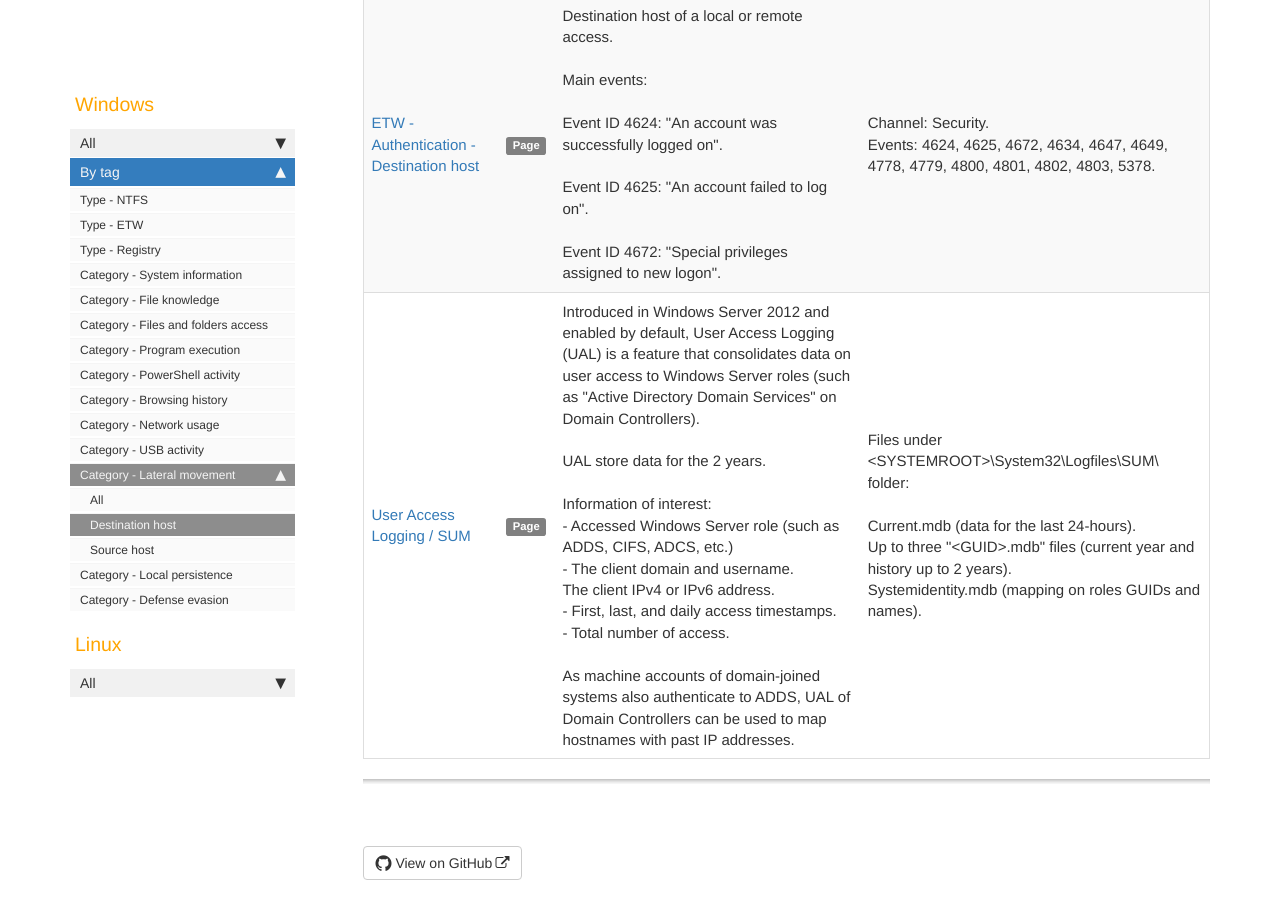
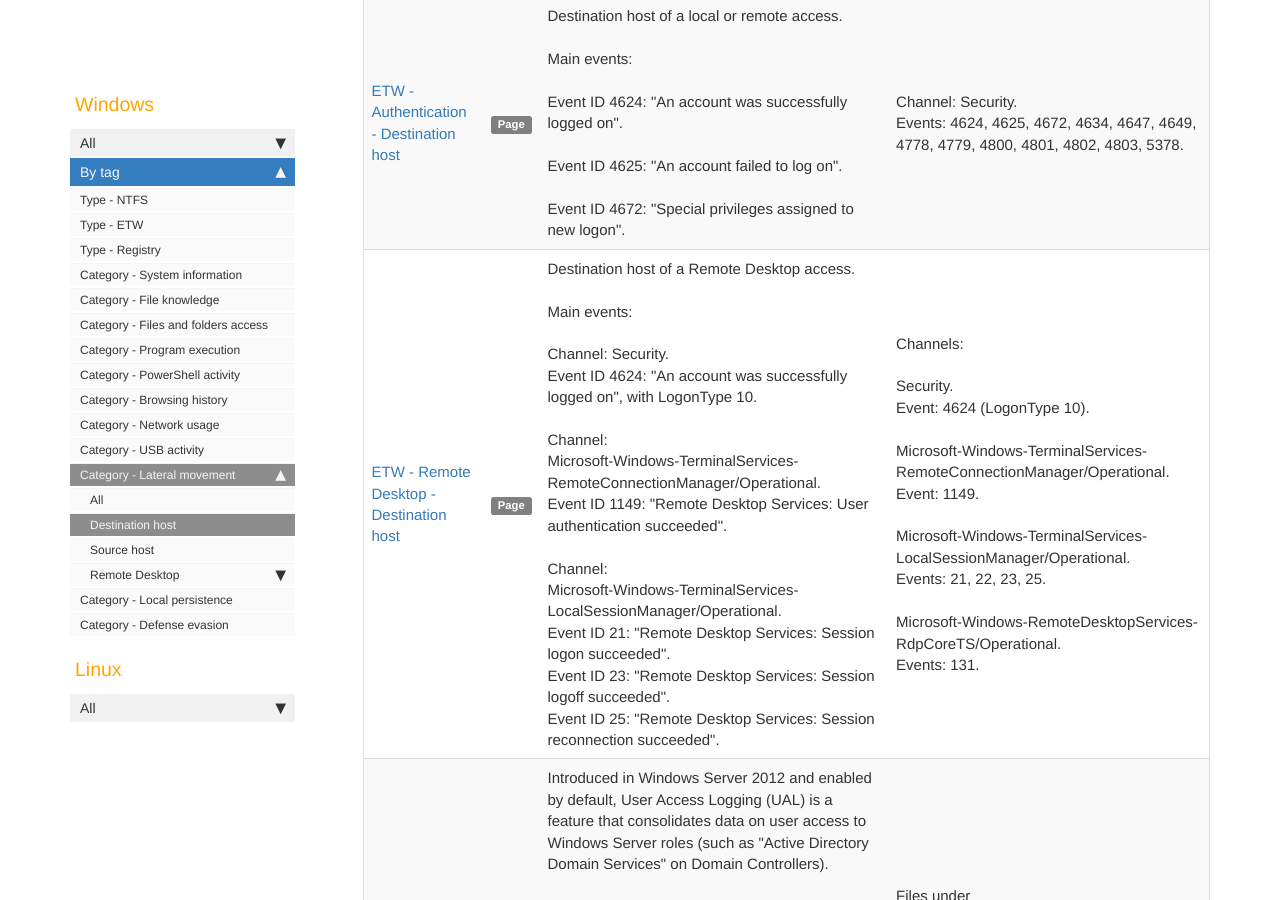
Before and after one commit to Qazeer/artefacts.help, a Jekyll site: the page built from pages/tags/tag_windows_lateral_movement_dst.md, in a window 1280 px wide and 900 px high, scrolled down 246 px. Built offline with Jekyll 4.4.1, drawn with Linux system fonts in a browser that asks for light colours; our own code applies the rules of GitHub Pages for plain Markdown files; comment, search, counter and statistics services are not loaded.

Commit message:
[Artefact] ETW RemoteDesktop - Add source and dest events

```diff
--- a/_data/sidebars/sidebar.yml
+++ b/_data/sidebars/sidebar.yml
@@ -77,6 +77,23 @@ entries:
 
         - title: Domain Controllers
           url: /windows_etw_authentication_dc_host.html
+          output: web
+
+      - title: Remote Desktop
+        type: subfolder
+        output: web
+        subfolderitems:
+
+        - title: Destination host
+          url: /windows_etw_remote_desktop_dst_host.html
+          output: web
+
+        - title: Source host
+          url: /windows_etw_remote_desktop_src_host.html
+          output: web
+
+        - title: Remote Desktop Gateway
+          url: /windows_etw_remote_desktop_rdg_host.html
           output: web
 
       - title: Process creation
@@ -333,6 +350,23 @@ entries:
         url: /tag_windows_lateral_movement_src.html
         output: web
 
+      - title: Remote Desktop
+        type: subfolder
+        output: web
+        subfolderitems:
+
+        - title: All
+          url: /tag_windows_remote_desktop.html
+          output: web
+
+        - title: Destination host
+          url: /tag_windows_remote_desktop_dst.html
+          output: web
+
+        - title: Source host
+          url: /tag_windows_remote_desktop_src.html
+          output: web
+
     - title: 'Category - Local persistence'
       url: /tag_windows_local_persistence.html
       output: web
--- a/_data/tags.yml
+++ b/_data/tags.yml
@@ -12,6 +12,11 @@ allowed-tags:
   - windows_powershell_activity
   - windows_browsing_history
   - windows_lateral_movement
+  - windows_lateral_movement_src
+  - windows_lateral_movement_dst
+  - windows_remote_desktop
+  - windows_remote_desktop_src
+  - windows_remote_desktop_dst
   - windows_local_persistence
   - windows_defense_evasion
   - windows_usb_activity
--- /dev/null
+++ b/pages/tags/tag_windows_remote_desktop.md
@@ -0,0 +1,11 @@
+---
+title: "Windows - Remote Desktop"
+tagName: windows_remote_desktop
+search: exclude
+permalink: tag_windows_remote_desktop.html
+sidebar: sidebar
+hide_sidebar: false
+folder: tags
+---
+
+{% include taglogic.html %}
--- /dev/null
+++ b/pages/tags/tag_windows_remote_desktop_dst.md
@@ -0,0 +1,11 @@
+---
+title: "Windows - Remote Desktop - Destination host"
+tagName: windows_remote_desktop_dst
+search: exclude
+permalink: tag_windows_remote_desktop_dst.html
+sidebar: sidebar
+hide_sidebar: false
+folder: tags
+---
+
+{% include taglogic.html %}
--- /dev/null
+++ b/pages/tags/tag_windows_remote_desktop_src.md
@@ -0,0 +1,11 @@
+---
+title: "Windows - Remote Desktop - Source host"
+tagName: windows_remote_desktop_src
+search: exclude
+permalink: tag_windows_remote_desktop_src.html
+sidebar: sidebar
+hide_sidebar: false
+folder: tags
+---
+
+{% include taglogic.html %}
--- /dev/null
+++ b/pages/windows/etw_remote_desktop_dst_host.md
@@ -0,0 +1,29 @@
+---
+title: ETW - Remote Desktop - Destination host
+summary: 'Destination host of a Remote Desktop access.\n\nMain events:\n\nChannel: Security.\nEvent ID 4624: "An account was successfully logged on", with LogonType 10.
+\n\nChannel:\nMicrosoft-Windows-TerminalServices-RemoteConnectionManager/Operational.\nEvent ID 1149: "Remote Desktop Services: User authentication succeeded".\n\nChannel:\nMicrosoft-Windows-TerminalServices-LocalSessionManager/Operational.\nEvent ID 21: "Remote Desktop Services: Session logon succeeded".\nEvent ID 23: "Remote Desktop Services: Session logoff succeeded".\nEvent ID 25: "Remote Desktop Services: Session reconnection succeeded".'
+keywords: 'RDP, Remote Desktop, Terminal Services, RemoteConnectionManager, LocalSessionManager, RdpCoreTS, LogonType 10, 1149, 21, 22, 23, 25, 131'
+tags:
+  - windows_etw
+  - windows_lateral_movement
+  - windows_lateral_movement_dst
+  - windows_remote_desktop
+  - windows_remote_desktop_dst
+location: 'Channels:\n\nSecurity.\nEvent: 4624 (LogonType 10).\n\nMicrosoft-Windows-TerminalServices-RemoteConnectionManager/Operational.\nEvent: 1149.\n\nMicrosoft-Windows-TerminalServices-LocalSessionManager/Operational.\nEvents: 21, 22, 23, 25.\n\nMicrosoft-Windows-RemoteDesktopServices-RdpCoreTS/Operational.\nEvents: 131.'
+last_updated: 2024-01-08
+sidebar: sidebar
+permalink: windows_etw_remote_desktop_dst_host.html
+folder: windows
+---
+
+### Overview
+
+| Channel | Conditions | Events |
+|---------|------------|--------|
+| `Security` | Default configuration. <br><br> Also logged for other logon types (`Network`, `Console`, `Batch`, `Service`, ...). | Event [`4624: An account was successfully logged on`](./etw_authentication_dst_host.md#security-event-id-4624), with `LogonType` `10`. |
+| `Microsoft-Windows-TerminalServices-RemoteConnectionManager/Operational` | Default configuration. | Event `1149: Remote Desktop Services: User authentication succeeded`. <br><br> Access to the Windows login screen, not necessarily a successful session opening. This event is however only generated upon successful authentication if `Network Level Authentication (NLA)` is required. |
+| `Microsoft-Windows-TerminalServices-LocalSessionManager/Operational` | Default configuration. | Event `21: Remote Desktop Services: Session logon succeeded`. |
+| `Microsoft-Windows-TerminalServices-LocalSessionManager/Operational` | Default configuration. | Event `22: Remote Desktop Services: Shell start notification received` |
+| `Microsoft-Windows-TerminalServices-LocalSessionManager/Operational` | Default configuration. | Event `23: Remote Desktop Services: Session logoff succeeded` |
+| `Microsoft-Windows-TerminalServices-LocalSessionManager/Operational` | Default configuration. | Event `25: Remote Desktop Services: Session reconnection succeeded` <br> Events with a source network address set to `LOCAL` can sometimes be generated for console, non `Remote Desktop` logins. |
+| `Microsoft-Windows-RemoteDesktopServices-RdpCoreTS/Operational` | Introduced in `Windows Server 2012`. <br><br> Default configuration. | Event `131: The server accepted a new TCP connection from client <IP>`. <br><br> Only indicates a network access to the `Remote Desktop` service. <br><br> For the aforementioned events, a `Source Network Address` of `::%16777216` could indicate that a `ngrok` tunnel was used to make `Remote Desktop` access. |
--- /dev/null
+++ b/pages/windows/etw_remote_desktop_src_host.md
@@ -0,0 +1,28 @@
+---
+title: ETW - Remote Desktop - Source host
+summary: 'Source host of a Remote Desktop access.\n\nMain events:\n\nChannel: Microsoft-WindowsTerminalServicesRDPClient/Operational.\nEvent ID 1024: "RDP ClientActiveX is trying to connect to the server (<HOSTNAME>)".\nEvent ID 1102: "The client has initiated a multi-transport connection to the server <IP>".\nEvent ID 1029: "Base64(SHA256(UserName)) is = <HASH>".'
+keywords: RDP, Remote Desktop, Terminal Services, RDPClient, ClientActiveX
+tags:
+  - windows_etw
+  - windows_lateral_movement
+  - windows_lateral_movement_src
+  - windows_remote_desktop
+  - windows_remote_desktop_src
+location: 'Channel:\n\nMicrosoft-WindowsTerminalServicesRDPClient/Operational.\nEvents: 1024, 1029, 1102.'
+last_updated: 2024-01-08
+sidebar: sidebar
+permalink: windows_etw_remote_desktop_src_host.html
+folder: windows
+---
+
+### Overview
+
+| Channel | Conditions | Events |
+|---------|------------|--------|
+| `Microsoft-WindowsTerminalServicesRDPClient/Operational` | Default configuration. | Event `1024: RDP ClientActiveX is trying to connect to the server (<HOSTNAME>)`. |
+| `Microsoft-WindowsTerminalServicesRDPClient/Operational` | Default configuration. | Event `1102: The client has initiated a multi-transport connection to the server <IP>`. |
+| `Microsoft-WindowsTerminalServicesRDPClient/Operational` | Default configuration. | Event `1029: Base64(SHA256(UserName)) is = <HASH>`. <br><br> [This `CyberChef` formula](https://gchq.github.io/CyberChef/#recipe=Decode_text('UTF-8%20(65001)')Encode_text('UTF-16LE%20(1200)')SHA2('256',64,160)From_Hex('Space')To_Base64('A-Za-z0-9%2B/%3D')&input=QWRtaW5pc3RyYXRvcg) can be used to compute the hash. |
+
+For each event of the `Microsoft-WindowsTerminalServicesRDPClient/Operational`
+channel, the domain and `SID` of the user initiating the `Remote Desktop` is
+logged.
```
